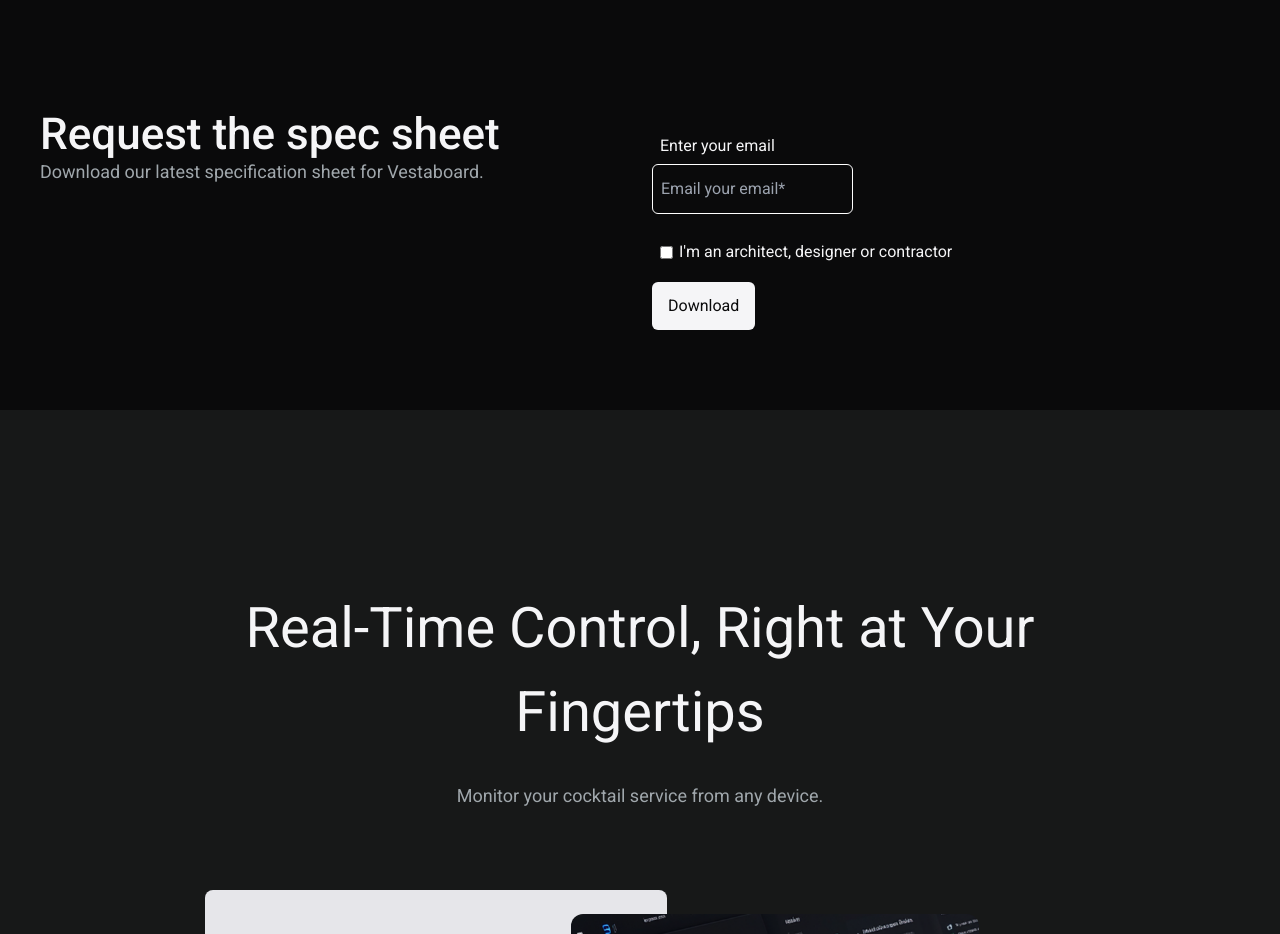
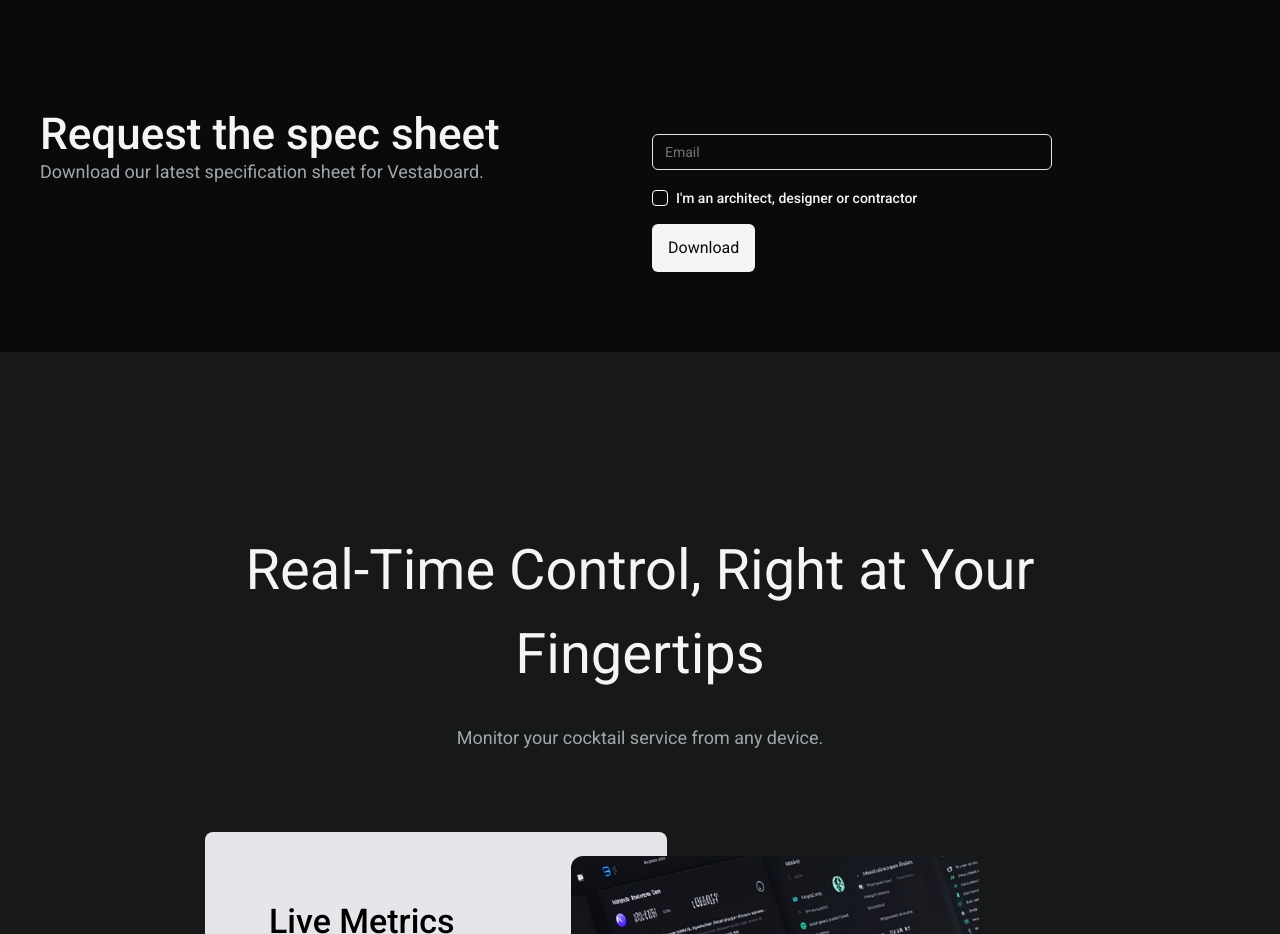
Before and after one commit to gauravgangwarweb/LYXM-fiverr, a Next.js app: page /en in a window 1280 px wide. Shown: the part 4080-5014 px from the top of the page. Built offline with nearby package versions, Linux system fonts and the light colour scheme.

Commit message:
Add email sending functionality and new Checkbox component; update SignupCta for form handling and state management

```diff
--- a/package.json
+++ b/package.json
@@ -9,6 +9,7 @@
     "lint": "next lint"
   },
   "dependencies": {
+    "@radix-ui/react-checkbox": "^1.1.4",
     "@radix-ui/react-dialog": "^1.1.6",
     "@radix-ui/react-separator": "^1.1.2",
     "@radix-ui/react-slot": "^1.1.2",
@@ -21,6 +22,7 @@
     "react": "^18",
     "react-dom": "^18",
     "react-icons": "^5.5.0",
+    "resend": "^4.1.2",
     "swiper": "^11.2.5",
     "tailwind-merge": "^3.0.2",
     "tailwindcss-animate": "^1.0.7"
--- /dev/null
+++ b/src/app/api/send-email/route.js
@@ -0,0 +1,25 @@
+import { Resend } from 'resend';
+import { NextResponse } from 'next/server';
+
+const resend = new Resend(process.env.RESEND_API_KEY);
+
+export async function POST(request) {
+  try {
+    const { email, isContractor } = await request.json();
+
+    const data = await resend.emails.send({
+      from: 'onboarding@resend.dev',
+      to: email,
+      subject: 'Vestaboard Specification Sheet',
+      html: `<p>Thank you for requesting the specification sheet.</p>
+            <p>Here's your download link: [Add your spec sheet link here]</p>`
+    });
+
+    return NextResponse.json({ success: true, data });
+  } catch (error) {
+    return NextResponse.json(
+      { success: false, error: error.message },
+      { status: 500 }
+    );
+  }
+}
--- a/src/app/ui/signup-cta/SignupCta.jsx
+++ b/src/app/ui/signup-cta/SignupCta.jsx
@@ -1,27 +1,106 @@
-import React from 'react'
+'use client';
+import React, { useState } from "react";
+import { Input } from "@/components/ui/input";
+import { Checkbox } from "@/components/ui/checkbox";
 
 const SignupCta = () => {
+  const [email, setEmail] = useState("");
+  const [isContractor, setIsContractor] = useState(false);
+  const [status, setStatus] = useState("idle"); // idle, loading, success, error
+  const [errorMessage, setErrorMessage] = useState("");
+
+  const handleSubmit = async (e) => {
+    e.preventDefault();
+    setStatus("loading");
+
+    try {
+      const response = await fetch('/api/send-email', {
+        method: 'POST',
+        headers: {
+          'Content-Type': 'application/json',
+        },
+        body: JSON.stringify({ email, isContractor }),
+      });
+
+      const data = await response.json();
+
+      if (data.success) {
+        setStatus("success");
+      } else {
+        setStatus("error");
+        setErrorMessage(data.error || "Something went wrong");
+      }
+    } catch (error) {
+      setStatus("error");
+      setErrorMessage("Failed to send email");
+    }
+  };
+
+  if (status === "success") {
+    return (
+      <section className="md:-mt-12 bg-[#0a0a0b] text-[#f5f5f7] pt-20 md:pt-44 pb-20 px-6 md:px-10">
+        <div className="mx-auto max-w-[1440px] text-center">
+          <h2 className="text-2xl md:text-[44px] font-medium">Thank you!</h2>
+          <p className="mt-4 text-lg text-[#a0a7ac]">
+            Check your email for the specification sheet.
+          </p>
+        </div>
+      </section>
+    );
+  }
+
   return (
-    <section className='md:-mt-12 bg-[#0a0a0b] text-[#f5f5f7] pt-20 md:pt-44 pb-20 px-6 md:px-10 '>
-        <div className='mx-auto max-w-[1440px] grid grid-cols-1 md:grid-cols-2 md:gap-6'>
+    <section className="md:-mt-12 bg-[#0a0a0b] text-[#f5f5f7] pt-20 md:pt-44 pb-20 px-6 md:px-10">
+      <div className="mx-auto max-w-[1440px] grid grid-cols-1 md:grid-cols-2 md:gap-6">
         <div>
-            <h2 className='text-2xl md:text-[44px] font-medium'>Request the spec sheet</h2>
-            <p className='mt-2 text-lg text-[#a0a7ac]'>Download our latest specification sheet for Vestaboard.</p>
+          <h2 className="text-2xl md:text-[44px] font-medium">
+            Request the spec sheet
+          </h2>
+          <p className="mt-2 text-lg text-[#a0a7ac]">
+            Download our latest specification sheet for Vestaboard.
+          </p>
         </div>
-        <div className='mt-4'>
-            <form className='flex flex-col'>
-                <label htmlFor="email" className='ml-2'>Enter your email</label>
-                <input type="text" name='email' className='w-full mt-[6px] px-2 py-3 border border-white outline-none bg-inherit text-inherit rounded-md md:w-fit' placeholder='Email your email*' />
-                <label htmlFor="check" className='ml-2 mt-[26px] flex items-center gap-1.5'>
-                    <input type="checkbox" name="check" />
-                    <span>I'm an architect, designer or contractor</span>
-                </label>
-                <button type="submit" className='mt-[18px] bg-[#f5f5f7] px-4 py-3 text-[#0a0a0b] w-full md:w-fit rounded-md' >Download</button>
-            </form>
+        <div className="mt-4">
+          <form onSubmit={handleSubmit} className="w-[400px] flex flex-col">
+            <Input
+              type="email"
+              placeholder="Email"
+              value={email}
+              onChange={(e) => setEmail(e.target.value)}
+              required
+            />
+            <div className="flex items-center space-x-2 mt-5">
+              <Checkbox
+                id="terms2"
+                checked={isContractor}
+                onCheckedChange={setIsContractor}
+              />
+              <label
+                htmlFor="terms2"
+                className="text-sm font-medium leading-none peer-disabled:cursor-not-allowed peer-disabled:opacity-70"
+              >
+                I'm an architect, designer or contractor
+              </label>
+            </div>
+            {status === "error" && (
+              <p className="mt-2 text-red-500 text-sm">{errorMessage}</p>
+            )}
+            <button
+              type="submit"
+              disabled={status === "loading"}
+              className={`mt-[18px] px-4 py-3 w-full md:w-fit rounded-md
+                ${status === "loading"
+                  ? "bg-gray-400 cursor-not-allowed"
+                  : "bg-[#f5f5f7] text-[#0a0a0b] hover:bg-[#e5e5e7]"
+                }`}
+            >
+              {status === "loading" ? "Sending..." : "Download"}
+            </button>
+          </form>
         </div>
-        </div>
+      </div>
     </section>
-  )
-}
+  );
+};
 
-export default SignupCta
+export default SignupCta;
--- /dev/null
+++ b/src/components/ui/checkbox.jsx
@@ -0,0 +1,24 @@
+"use client"
+
+import * as React from "react"
+import * as CheckboxPrimitive from "@radix-ui/react-checkbox"
+import { Check } from "lucide-react"
+
+import { cn } from "@/lib/utils"
+
+const Checkbox = React.forwardRef(({ className, ...props }, ref) => (
+  <CheckboxPrimitive.Root
+    ref={ref}
+    className={cn(
+      "peer h-4 w-4 shrink-0 rounded-sm border border-primary shadow focus-visible:outline-none focus-visible:ring-1 focus-visible:ring-ring disabled:cursor-not-allowed disabled:opacity-50 data-[state=checked]:bg-primary data-[state=checked]:text-primary-foreground border-white",
+      className
+    )}
+    {...props}>
+    <CheckboxPrimitive.Indicator className={cn("flex items-center justify-center text-current")}>
+      <Check className="h-4 w-4" />
+    </CheckboxPrimitive.Indicator>
+  </CheckboxPrimitive.Root>
+))
+Checkbox.displayName = CheckboxPrimitive.Root.displayName
+
+export { Checkbox }
```
Also changed, not shown: 1 other file (tests, documents, lock files or other folders).
